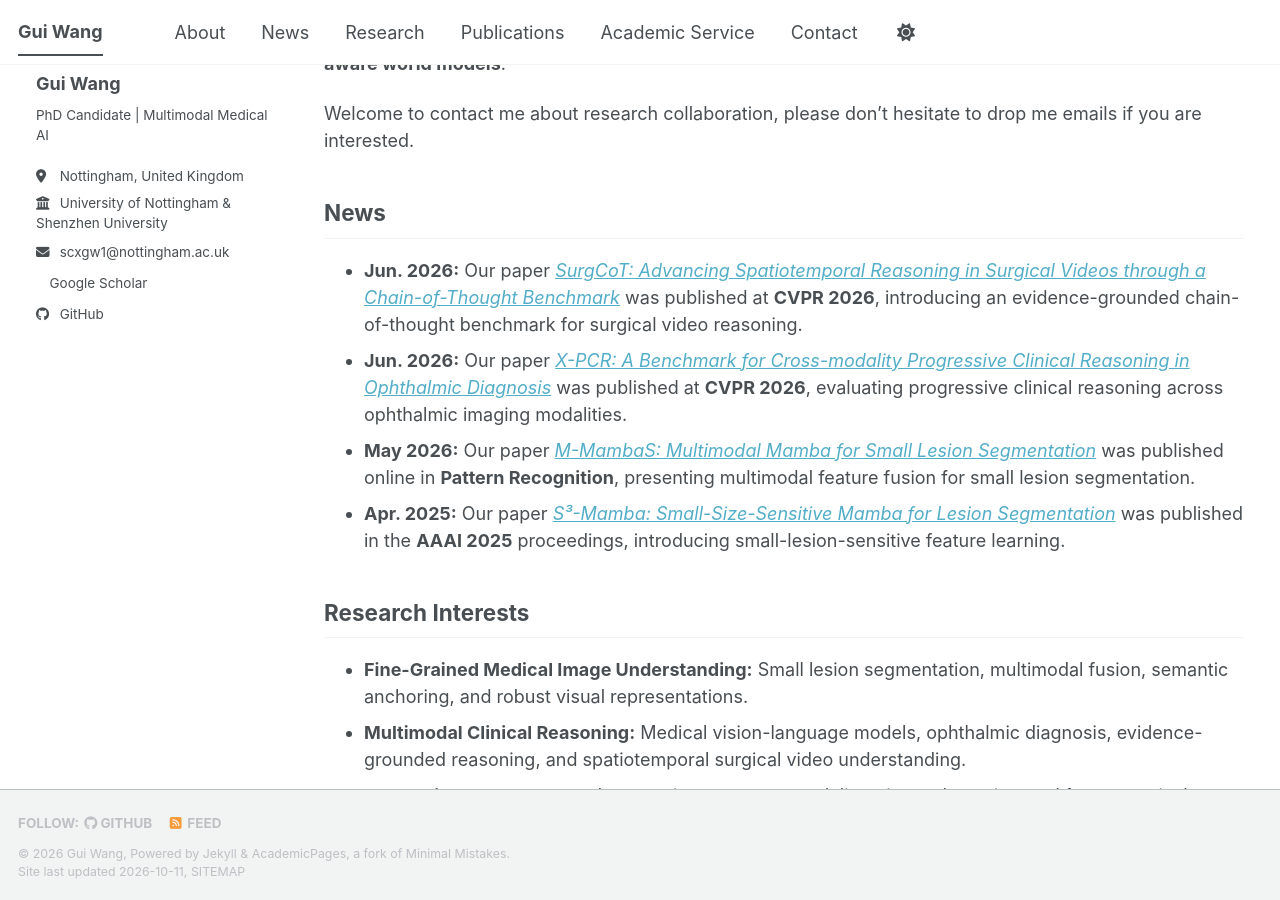
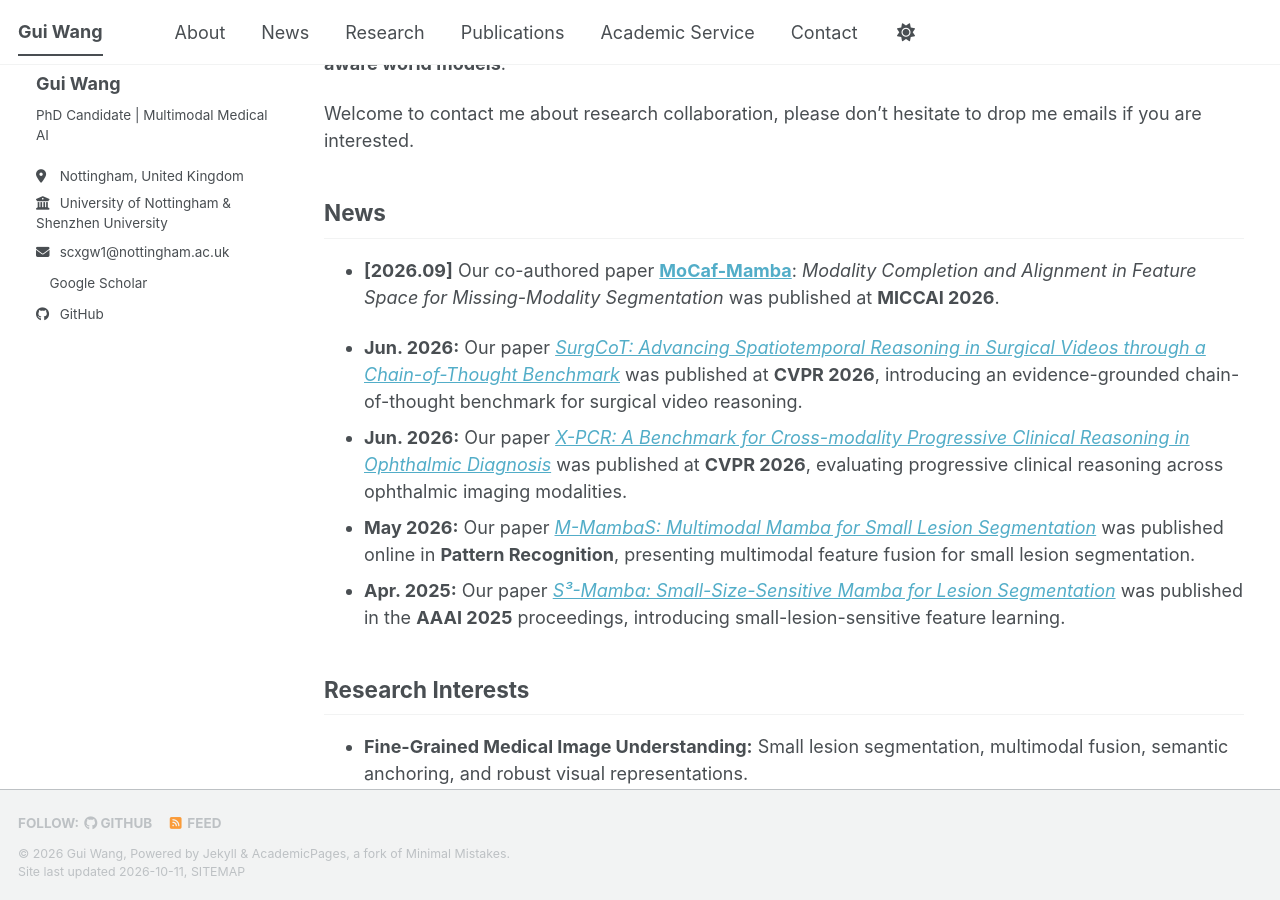
Before and after one commit to Erin668/Erin668.github.io, a Jekyll site: the page built from _pages/about.md, in a window 1280 px wide and 900 px high, scrolled down 347 px. Built offline with Jekyll 4.4.1, drawn with Linux system fonts in a browser that asks for light colours; a style sheet for code colours, icons or effects is not loaded.

Commit message:
Add co-authored MICCAI 2026 MoCaf-Mamba to News

```diff
--- a/_pages/about.md
+++ b/_pages/about.md
@@ -16,6 +16,8 @@ My research interests lie in **vision-language models, multimodal large language
 Welcome to contact me about research collaboration, please don't hesitate to drop me emails if you are interested.
 
 ## News
+
+- **[2026.09]** Our co-authored paper [**MoCaf-Mamba**](https://papers.miccai.org/miccai-2026/0665-Paper3091.html): *Modality Completion and Alignment in Feature Space for Missing-Modality Segmentation* was published at **MICCAI 2026**.
 
 - **Jun. 2026:** Our paper [*SurgCoT: Advancing Spatiotemporal Reasoning in Surgical Videos through a Chain-of-Thought Benchmark*](https://openaccess.thecvf.com/content/CVPR2026/papers/Wang_SurgCoT_Advancing_Spatiotemporal_Reasoning_in_Surgical_Videos_through_a_Chain-of-Thought_CVPR_2026_paper.pdf) was published at **CVPR 2026**, introducing an evidence-grounded chain-of-thought benchmark for surgical video reasoning.
 - **Jun. 2026:** Our paper [*X-PCR: A Benchmark for Cross-modality Progressive Clinical Reasoning in Ophthalmic Diagnosis*](https://openaccess.thecvf.com/content/CVPR2026/papers/Wang_X-PCR_A_Benchmark_for_Cross-modality_Progressive_Clinical_Reasoning_in_Ophthalmic_CVPR_2026_paper.pdf) was published at **CVPR 2026**, evaluating progressive clinical reasoning across ophthalmic imaging modalities.
```
